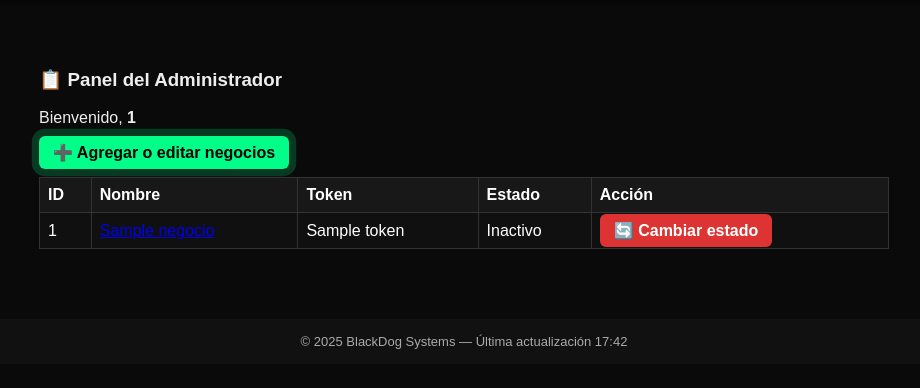
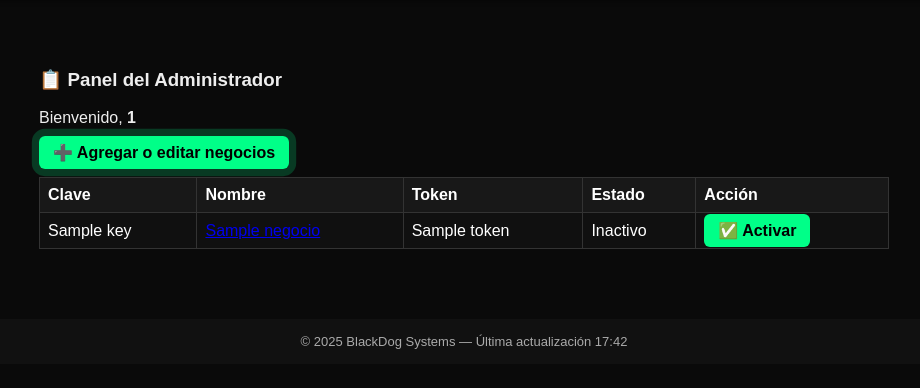
Before and after one commit to Wilsonc7/mp-notifier, a Flask app: template templates/admin_dashboard.html in a window 1280 px wide. Shown: the part 62-450 px from the top of the page, without its empty margins (176-1096 px from the left). Run offline with Flask 3, Linux system fonts and the light colour scheme; the template is opened without the code that fills it: most values are stand-ins (such as "Sample title", 1, 10 or a date in 2020).

Commit message:
Fix: admin_dashboard usa claves reales de usuarios y corrige enlaces

```diff
--- a/templates/admin_dashboard.html
+++ b/templates/admin_dashboard.html
@@ -2,15 +2,19 @@
 {% block content %}
 <div class="container mt-5 text-center">
     <h3 class="text-light mb-4">📋 Panel del Administrador</h3>
-    <p class="text-muted">Bienvenido, <strong>{{ user_id }}</strong></p>
+    <p class="text-muted">
+        Bienvenido, <strong>{{ user.name or user_id or "Administrador" }}</strong>
+    </p>
 
-    <a href="/admin/users" class="btn btn-success mb-3 animate-btn">➕ Agregar o editar negocios</a>
+    <a href="/admin/users" class="btn btn-success mb-3 animate-btn">
+        ➕ Agregar o editar negocios
+    </a>
 
     <div class="table-responsive">
-        <table class="table table-dark table-bordered align-middle">
+        <table class="table table-dark table-bordered align-middle shadow">
             <thead class="table-dark">
                 <tr>
-                    <th>ID</th>
+                    <th>Clave</th>
                     <th>Nombre</th>
                     <th>Token</th>
                     <th>Estado</th>
@@ -18,12 +22,13 @@
                 </tr>
             </thead>
             <tbody>
-                {% for n in negocios %}
+                {% for key, n in negocios|dictsort %}
                 <tr>
-                    <td>{{ n.id }}</td>
+                    <td>{{ key }}</td>
                     <td>
-                        <a href="/admin/business/{{ n.id }}" class="text-decoration-none text-info fw-bold">
-                            {{ n.name }}
+                        <a href="/admin/business/{{ key }}"
+                           class="text-decoration-none text-info fw-bold">
+                           {{ n.name }}
                         </a>
                     </td>
                     <td>{{ n.token }}</td>
@@ -31,11 +36,18 @@
                         {{ "Activo" if n.active else "Inactivo" }}
                     </td>
                     <td>
-                        <a href="/admin/toggle/{{ n.id }}" class="btn btn-danger btn-sm">🔄 Cambiar estado</a>
+                        <a href="/admin/toggle/{{ key }}"
+                           class="btn {% if n.active %}btn-danger{% else %}btn-success{% endif %} btn-sm">
+                           {% if n.active %}🚫 Desactivar{% else %}✅ Activar{% endif %}
+                        </a>
                     </td>
                 </tr>
                 {% else %}
-                <tr><td colspan="5" class="text-muted">No hay negocios registrados.</td></tr>
+                <tr>
+                    <td colspan="5" class="text-muted">
+                        No hay negocios registrados.
+                    </td>
+                </tr>
                 {% endfor %}
             </tbody>
         </table>
@@ -56,10 +68,11 @@
     }
     .btn-danger {
         font-weight: bold;
+        background-color: #ff5555;
         transition: all 0.2s ease-in-out;
     }
     .btn-danger:hover {
-        background-color: #ff4040;
+        background-color: #ff2020;
         transform: scale(1.05);
     }
     .animate-btn {
```
